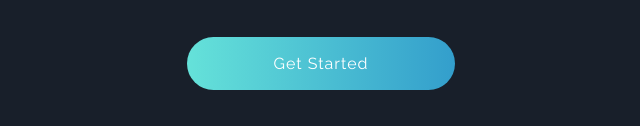
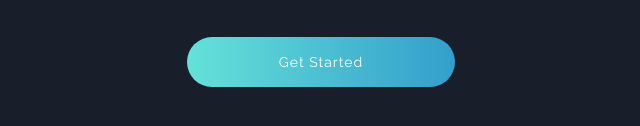
Before and after one commit to hannah-saurusrex/fylo-dark-theme-landing-page, a website: page app/index.html in a window 1280 px wide. Shown: the part 674-800 px from the top of the page, 319-959 px from the left. Drawn offline with nearby package versions, Linux system fonts and the light colour scheme.

Commit message:
adjusted button text size

```diff
--- a/app/assets/styles/modules/_button.css
+++ b/app/assets/styles/modules/_button.css
@@ -5,7 +5,7 @@
     font-family: 'Raleway', sans-serif;
     font-weight: 400;
     border-radius: 1.875rem;
-    font-size: 16px;
+    font-size: 14px;
     letter-spacing: 1px;
     padding: .937rem 2.5rem;
     cursor: pointer;
```
